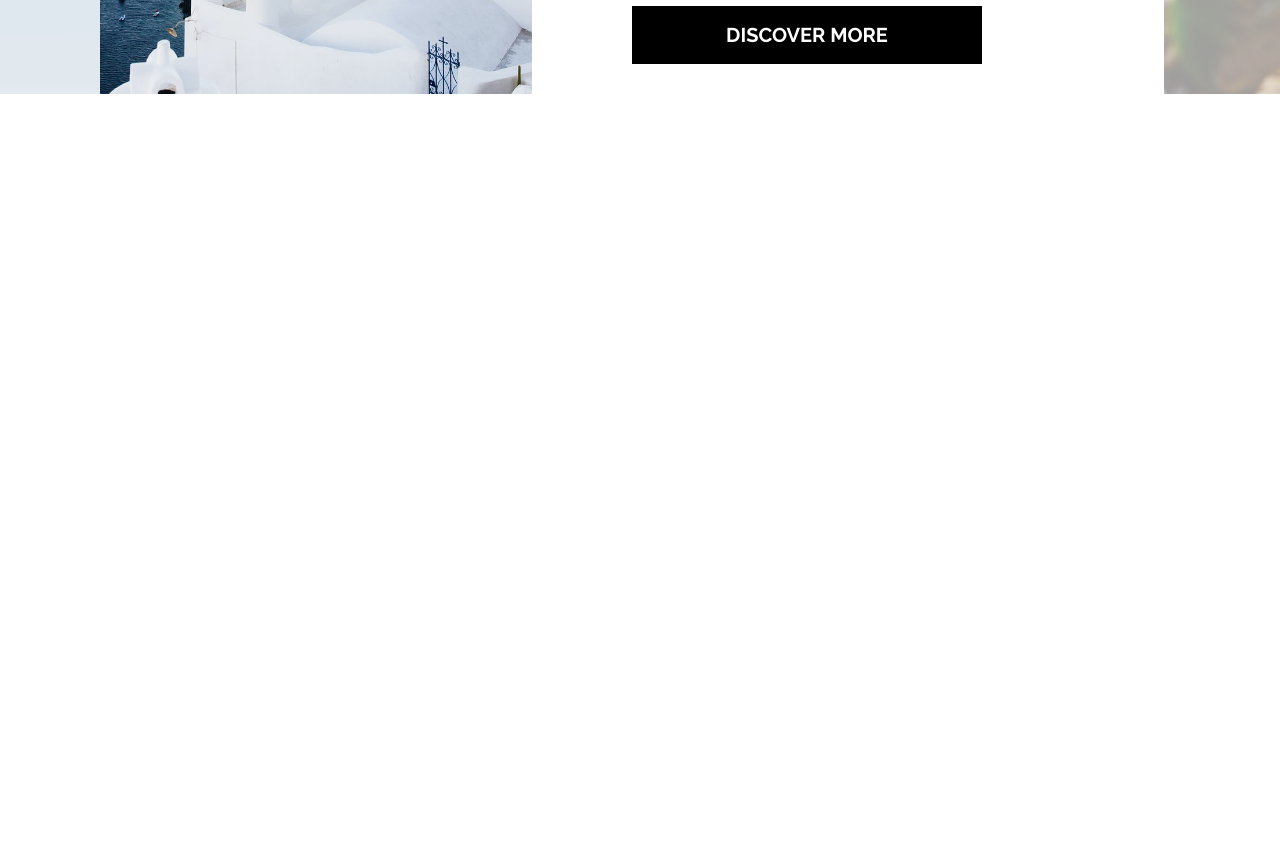
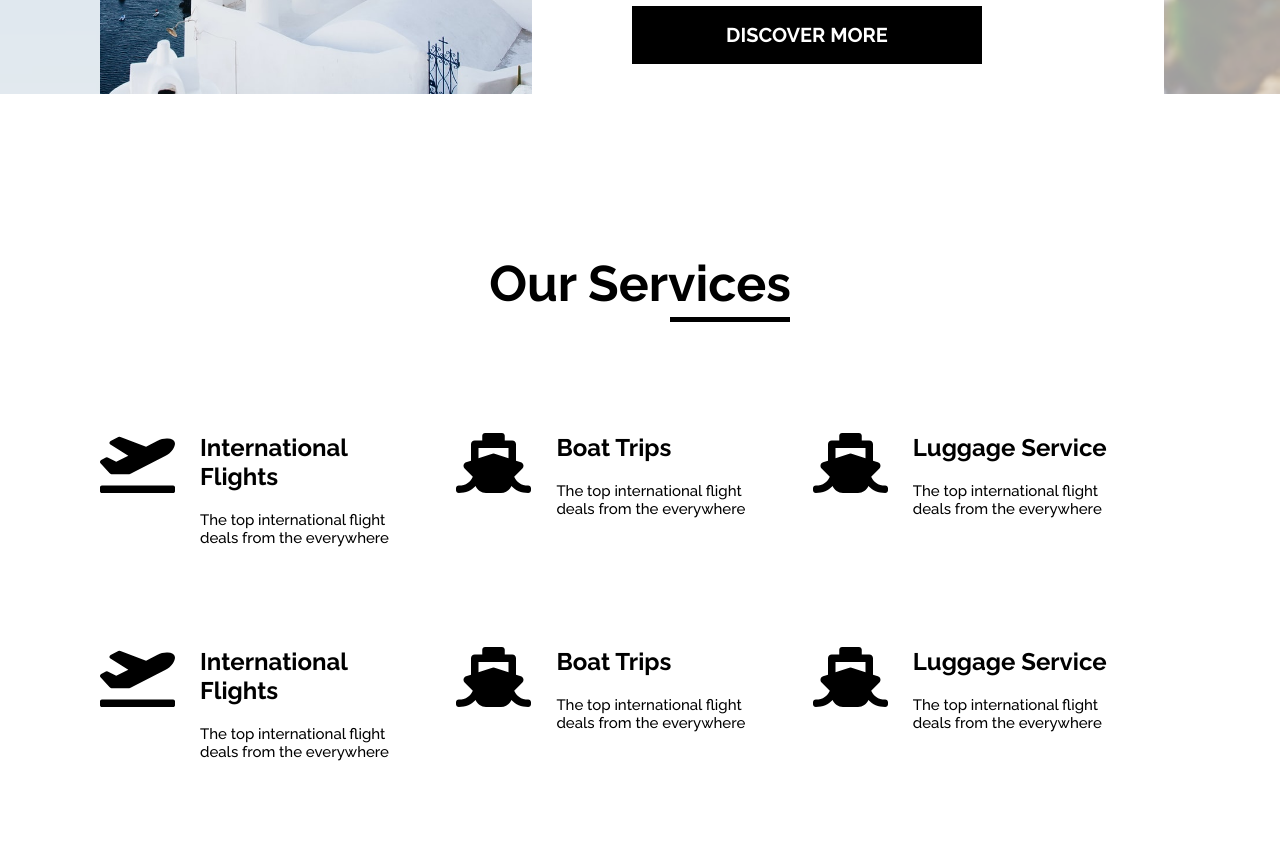
Before and after one commit to csswoman/santorini-landing, a plain HTML site: page index.html in a window 1280 px wide. Shown: the part 1958-2822 px from the top of the page. Before the commit the page ends 2212 px from the top, so only its background shows below. Drawn offline with Linux system fonts and the light colour scheme.

Commit message:
our services

```diff
--- a/css/style.less
+++ b/css/style.less
@@ -314,3 +314,61 @@ header {
     opacity: 0.38;
   }
 }
+
+.services-container {
+  display: flex;
+  flex-flow: column;
+  padding: 0px 100px;
+  margin-bottom: 100px;
+  .services-title {
+    margin-bottom: 120px;
+    width: 100%;
+    h2 {
+      text-align: center;
+      font-weight: bold;
+      font-size: 50px;
+      display: block;
+      margin: 0 auto;
+      width: 400px;
+      position: relative;
+
+      &:after{
+        content: "";
+        width: 120px;
+        height: 5px;
+        background-color: black;
+        position: absolute;
+        bottom: -9px;
+        right: 50px;
+      }
+    }
+  }
+  .services-list{
+    display: flex;
+    flex-flow: row wrap;
+    width: 100%;
+    .services-details {
+      width: 33%;
+      position: relative;
+
+      .icon {
+        font-size: 60px;
+        position: absolute;
+        top: 0;
+        left: 0;
+      }
+      h2 {
+        padding-left: 100px;
+        padding-right: 30px;
+        margin-top: 0px;
+      }
+      p {
+        padding-left: 100px;
+        margin-bottom: 100px;
+        padding-right: 40px;
+        font-size: 15px;
+        font-weight: 400;
+      }
+    }
+  }
+}
--- a/index.html
+++ b/index.html
@@ -6,6 +6,9 @@
   <meta name="viewport" content="width=device-width, initial-scale=1.0" />
   <link href="https://fonts.googleapis.com/css2?family=Raleway:wght@300;500;600;700&display=swap" rel="stylesheet" />
   <link rel="stylesheet" href="css/style.css" />
+  <link rel="stylesheet" href="https://cdnjs.cloudflare.com/ajax/libs/font-awesome/5.15.1/css/all.min.css"
+    integrity="sha512-+4zCK9k+qNFUR5X+cKL9EIR+ZOhtIloNl9GIKS57V1MyNsYpYcUrUeQc9vNfzsWfV28IaLL3i96P9sdNyeRssA=="
+    crossorigin="anonymous" />
   <title>Document</title>
 </head>
 
@@ -122,15 +125,61 @@
           </a>
         </div>
         <p>
-          Greece, a country with a history that is ours. A country where the traveler is welcomed like an old friend who has returned and as if he had never left. Its flag represents the intense and transparent blue of its waters. Greece and the Greek islands, each one a world with its own landscapes and personality that will make us feel like the gods of Olympus.
+          Greece, a country with a history that is ours. A country where the traveler is welcomed like an old friend who
+          has returned and as if he had never left. Its flag represents the intense and transparent blue of its waters.
+          Greece and the Greek islands, each one a world with its own landscapes and personality that will make us feel
+          like the gods of Olympus.
         </p>
         <a class="btn-city" href="#">DISCOVER MORE</a>
       </div>
     </div>
 
     <div class="city-bg"></div>
+  </div>
 
+  <div class="services-container">
+    <div class="services-title">
+      <h2>Our Services</h2>
+    </div>
+    <div class="services-list">
+      <div class="services-details">
+        <i class="icon fas fa-plane-departure"></i>
+        <h2>International Flights</h2>
+        <p>The top international flight deals from the everywhere</p>
+      </div>
+      <div class="services-details">
+        <i class="icon fas fa-ship"></i>
+        <h2>Boat Trips</h2>
+        <p>The top international flight deals from the everywhere</p>
+      </div>
+      <div class="services-details">
+        <i class="icon fas fa-ship"></i>
+        <h2>Luggage Service</h2>
+        <p>The top international flight deals from the everywhere</p>
+      </div>
+      <div class="services-details">
+        <i class="icon fas fa-plane-departure"></i>
+        <h2>International Flights</h2>
+        <p>The top international flight deals from the everywhere</p>
+      </div>
+      <div class="services-details">
+        <i class="icon fas fa-ship"></i>
+        <h2>Boat Trips</h2>
+        <p>The top international flight deals from the everywhere</p>
+      </div>
+      <div class="services-details">
+        <i class="icon fas fa-ship"></i>
+        <h2>Luggage Service</h2>
+        <p>The top international flight deals from the everywhere</p>
+      </div>
+
+    </div>
   </div>
+  </div>
+
+  <script src="https://cdnjs.cloudflare.com/ajax/libs/font-awesome/5.15.1/js/all.min.js"
+    integrity="sha512-F5QTlBqZlvuBEs9LQPqc1iZv2UMxcVXezbHzomzS6Df4MZMClge/8+gXrKw2fl5ysdk4rWjR0vKS7NNkfymaBQ=="
+    crossorigin="anonymous"></script>
 </body>
 
 </html>
```
Also changed, not shown: css/style.css.
